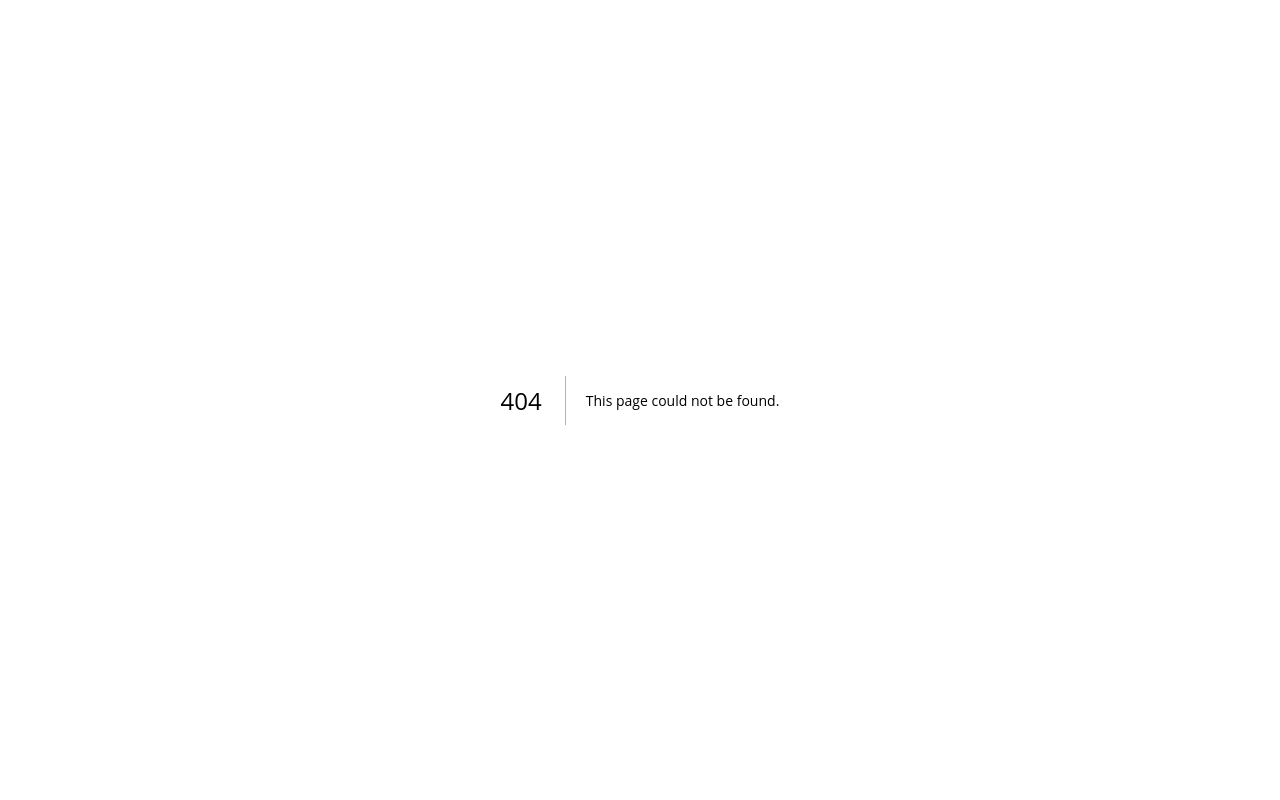
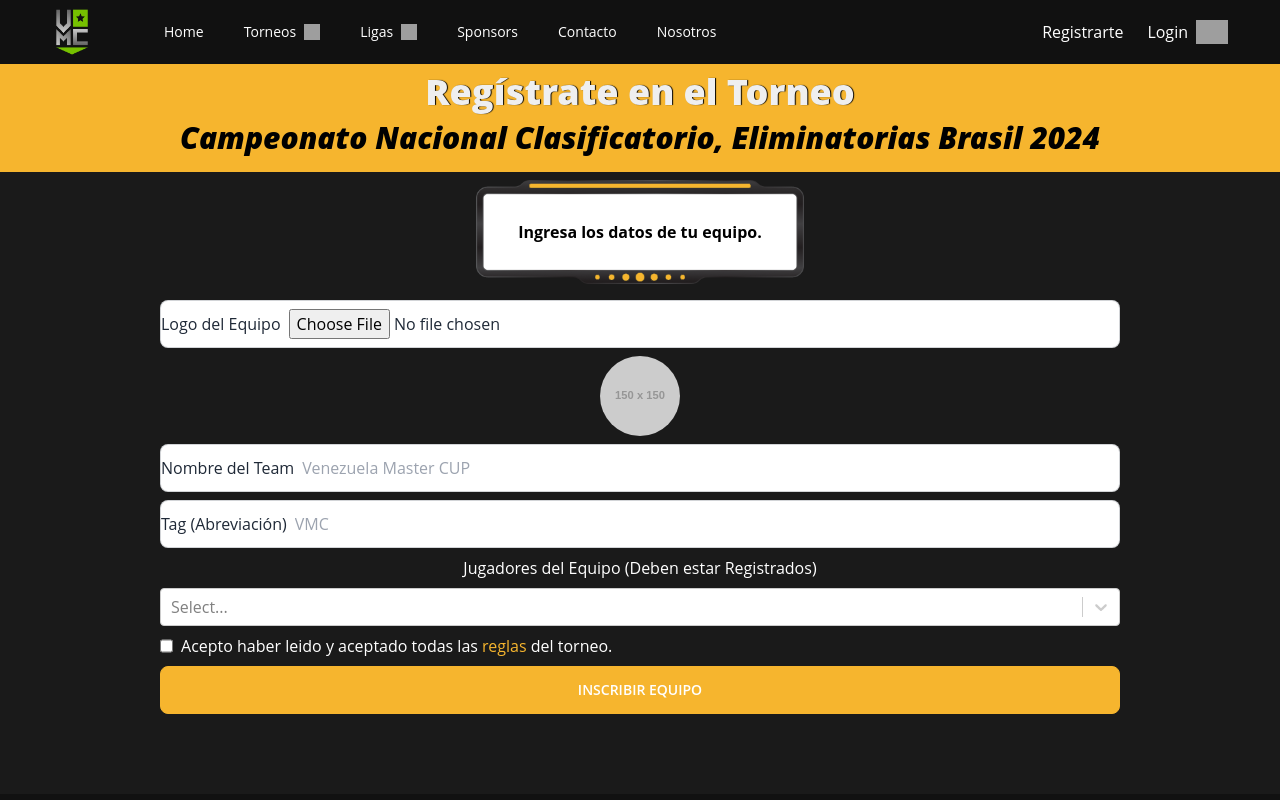
Before and after one commit to YotoCoder/front, a Next.js app: page /registro-torneo-iesf-2024 in a window 1280 px wide. Before the commit this address had no page. Shown: the top 800 px of the page. Built offline with nearby package versions, Linux system fonts and the light colour scheme; no server answers; grey boxes are pictures that could not be loaded.

Commit message:
form fix pading

```diff
--- a/pages/components/Footer.js
+++ b/pages/components/Footer.js
@@ -72,10 +72,7 @@
                     <svg className="w-5 h-5" fill="currentColor" viewBox="0 0 24 24" aria-hidden="true"><path fillRule="evenodd" d="M12 2C6.477 2 2 6.484 2 12.017c0 4.425 2.865 8.18 6.839 9.504.5.092.682-.217.682-.483 0-.237-.008-.868-.013-1.703-2.782.605-3.369-1.343-3.369-1.343-.454-1.158-1.11-1.466-1.11-1.466-.908-.62.069-.608.069-.608 1.003.07 1.531 1.032 1.531 1.032.892 1.53 2.341 1.088 2.91.832.092-.647.35-1.088.636-1.338-2.22-.253-4.555-1.113-4.555-4.951 0-1.093.39-1.988 1.029-2.688-.103-.253-.446-1.272.098-2.65 0 0 .84-.27 2.75 1.026A9.564 9.564 0 0112 6.844c.85.004 1.705.115 2.504.337 1.909-1.296 2.747-1.027 2.747-1.027.546 1.379.202 2.398.1 2.651.64.7 1.028 1.595 1.028 2.688 0 3.848-2.339 4.695-4.566 4.943.359.309.678.92.678 1.855 0 1.338-.012 2.419-.012 2.747 0 .268.18.58.688.482A10.019 10.019 0 0022 12.017C22 6.484 17.522 2 12 2z" clipRule="evenodd"></path></svg>
                     <span className="sr-only">GitHub account</span>
                 </a>
-                <a href="https://dribbbel.com/" target='_blank' className="text-gray-500 hover:text-white">
-                    <svg className="w-5 h-5" fill="currentColor" viewBox="0 0 24 24" aria-hidden="true"><path fillRule="evenodd" d="M12 2C6.48 2 2 6.48 2 12s4.48 10 10 10c5.51 0 10-4.48 10-10S17.51 2 12 2zm6.605 4.61a8.502 8.502 0 011.93 5.314c-.281-.054-3.101-.629-5.943-.271-.065-.141-.12-.293-.184-.445a25.416 25.416 0 00-.564-1.236c3.145-1.28 4.577-3.124 4.761-3.362zM12 3.475c2.17 0 4.154.813 5.662 2.148-.152.216-1.443 1.941-4.48 3.08-1.399-2.57-2.95-4.675-3.189-5A8.687 8.687 0 0112 3.475zm-3.633.803a53.896 53.896 0 013.167 4.935c-3.992 1.063-7.517 1.04-7.896 1.04a8.581 8.581 0 014.729-5.975zM3.453 12.01v-.26c.37.01 4.512.065 8.775-1.215.25.477.477.965.694 1.453-.109.033-.228.065-.336.098-4.404 1.42-6.747 5.303-6.942 5.629a8.522 8.522 0 01-2.19-5.705zM12 20.547a8.482 8.482 0 01-5.239-1.8c.152-.315 1.888-3.656 6.703-5.337.022-.01.033-.01.054-.022a35.318 35.318 0 011.823 6.475 8.4 8.4 0 01-3.341.684zm4.761-1.465c-.086-.52-.542-3.015-1.659-6.084 2.679-.423 5.022.271 5.314.369a8.468 8.468 0 01-3.655 5.715z" clipRule="evenodd"></path></svg>
-                    <span className="sr-only">Dribbbel account</span>
-                </a>
+
             </div>
         </div>
     </footer>
--- a/pages/components/modals/ModalFlyer.js
+++ b/pages/components/modals/ModalFlyer.js
@@ -23,7 +23,7 @@
         <div className="modal-action">
         <form method="dialog">
             <div className="flex gap-2">
-                <Link className="btn bg-[#F6B52E] text-black" href="/registro-torneo-vmc-2024">Registrarme</Link>
+                <Link className="btn bg-[#F6B52E] text-black" href="/registro-torneo-iesf-2024">Registrarme</Link>
                 <button className="btn">Cerrar</button>
             </div>
         </form>
--- a/pages/index.js
+++ b/pages/index.js
@@ -79,7 +79,7 @@
           <div>
             <div className="relative text-center  hover:scale-110 z-10 font-bold text-black bg-backgroundLayer2 bg-center bg-contain bg-no-repeat p-10 mt-2 mx-4">
               <Link
-                href="/registro-torneo-vmc-2024"
+                href="/registro-torneo-iesf-2024"
                 className="text-2xl lg:text-2xl cursor-pointer"
               >
                 Click aquí para registrarte
--- a/pages/registro-torneo-vmc-2024.js
+++ b/pages/registro-torneo-iesf-2024.js
@@ -147,7 +147,7 @@
 
           <form className="flex items-center justify-center pt-4 flex-col gap-2">
 					{error.avatar && <p className="text-red-500">{error.avatar}</p>}
-            <label className="input input-bordered flex items-center gap-2 w-3/4">
+            <label className="input input-bordered py-12 lg:p-0 flex items-center gap-2 w-3/4">
               Logo del Equipo
               <input
                 type="file"
@@ -166,7 +166,7 @@
               className="w-20 h-20 rounded-full object-cover"
             />
 						{error.nombre && <p className="text-red-500">{error.nombre}</p>}
-            <label className="input input-bordered flex items-center gap-2 w-3/4 ">
+            <label className="input input-bordered flex py-12 lg:p-0 items-center gap-2 w-3/4 ">
               Nombre del Team
               <input
                 type="text"
@@ -177,7 +177,7 @@
             </label>
 
 						{error.tag && <p className="text-red-500">{error.tag}</p>}
-            <label className="input input-bordered flex items-center gap-2 w-3/4">
+            <label className="input input-bordered flex items-center gap-2 w-3/4 py-8 lg:p-0">
               Tag (Abreviación)
 
               <input
--- a/pages/torneo-clasificatorio-iesf-2024.js
+++ b/pages/torneo-clasificatorio-iesf-2024.js
@@ -252,7 +252,7 @@
                           <a
                             type="buttom"
                             className="bg-[#F6B52E] items-center justify-center text-white font-mono py-2 px-4 rounded-[5px] mt-4"
-                            href="/registro-torneo-vmc-2024"
+                            href="/registro-torneo-iesf-2024"
                             target="_blank"
                           >
                             {torneo.estado == "E" && "Inscribirse"}
```
